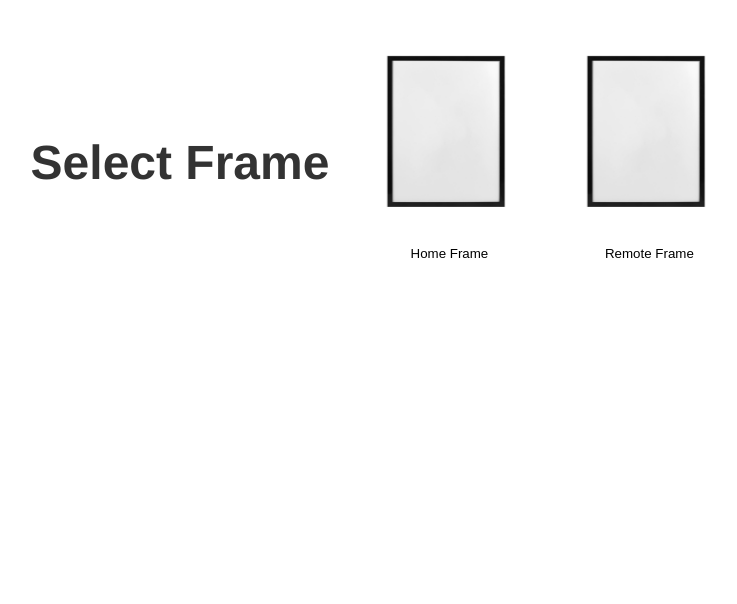
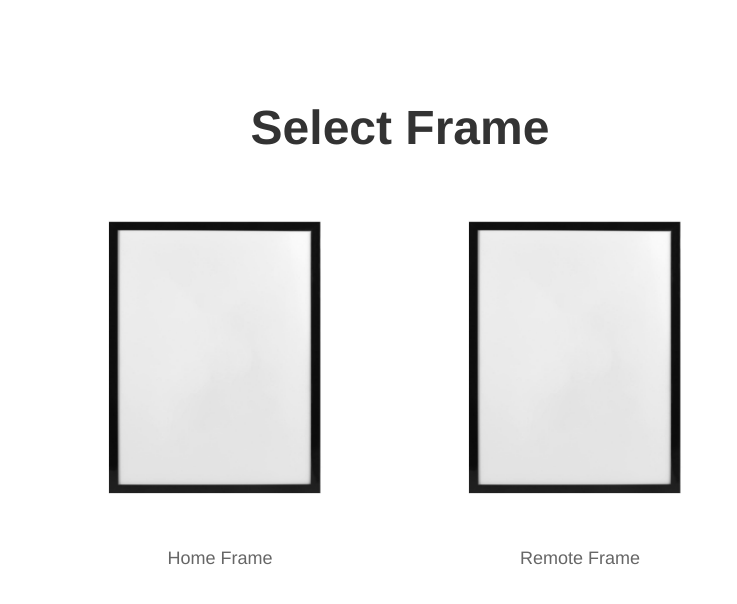
Before and after one commit to smandava0512/Long-Distance-Picture-Frames, a React (Create React App) app: page / in a window 1280 px wide. Shown: the top 604 px of the page, without its empty margins (240-977 px from the left). Built offline with nearby package versions, Linux system fonts and the light colour scheme.

Commit message:
fully developed front end

```diff
--- a/src/App.css
+++ b/src/App.css
@@ -1,24 +1,30 @@
 .home-screen{
-  display: flex;
   align-items: center;
   justify-content: center;
   text-align: center;
+
 }
 
 h1{
   font-size: 48px;
   color: #333;
-  font-family: Helvetica, Arial, sans-serif;
+  font-family: Helvetica, sans-serif;
   margin-bottom: 20px;
-  margin-top: 60px;
+  margin-top: 100px;
+  display: block;
 }
 
 .buttons-container{
-  padding: 10px 20px;
   font-size: 18px;
   margin-top: 20px;
   cursor: pointer;
-    .force-new-line{
-    display: block;
-  }
+  display: block;
 }
+
+p{
+  font-size:18px;
+  font-style: bold;
+  color: #666;
+  font-family: Helvetica, sans-serif;
+  margin-top: 10px;
+}
--- a/src/App.tsx
+++ b/src/App.tsx
@@ -1,7 +1,23 @@
 import './App.css';
 import blankFrame from './assets/blankFrame.jpg';
+import React, {useRef, useState} from 'react';
 
 function App() {
+
+  const fileInputRef = useRef<HTMLInputElement>(null);
+  const [selectedImage, setSelectedImage] = useState<string | null>(null);
+
+  const handleButtonClick = () => {
+    fileInputRef.current?.click();
+  };
+
+  const handleFileChange = (event: React.ChangeEvent<HTMLInputElement>) => {
+    const file = event.target.files?.[0];
+    if (file) {
+      setSelectedImage(URL.createObjectURL(file));
+    }
+  };
+
   return (
     <div style={{ position: 'relative' }}>
       <div className="home-screen">
@@ -13,6 +29,7 @@ function App() {
         <div className="buttons-container">
 
           <button
+            onClick={handleButtonClick}
             className="frame-button"
             style={{
               border: 'none',
@@ -21,18 +38,30 @@ function App() {
               cursor: 'pointer',
             }}
           >
+          <div className = 'frame-container'>
             <img
               src={blankFrame}
               alt="Home Frame"
-              style={{ width: 200 }}
+              style={{ width: 360 }}
             />
+          </div>
 
             <p>
               Home Frame
             </p>
+
           </button>
 
-          <button
+          <input
+            type="file"
+            ref={fileInputRef}
+            style={{ display: 'none' }}
+            accept="image/*"
+            onChange={handleFileChange}
+          />
+
+        <button
+            onClick={handleButtonClick}
             className="frame-button"
             style={{
               border: 'none',
@@ -41,16 +70,27 @@ function App() {
               cursor: 'pointer',
             }}
           >
+          <div className = 'frame-container'>
             <img
               src={blankFrame}
-              alt="Remote Frame"
-              style={{ width: 200 }}
+              alt="Home Frame"
+              style={{ width: 360 }}
             />
+
+          </div>
 
             <p>
               Remote Frame
             </p>
           </button>
+
+          <input
+            type="file"
+            ref={fileInputRef}
+            style={{ display: 'none' }}
+            accept="image/*"
+            onChange={handleFileChange}
+          />
 
         </div>
 
```
Also changed, not shown: public/electron.js (+9 -0 lines).
